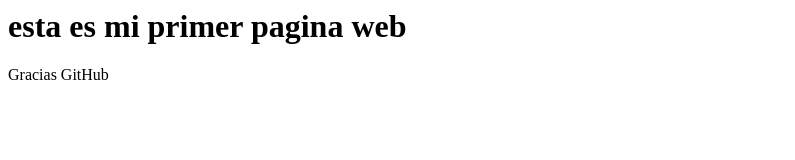
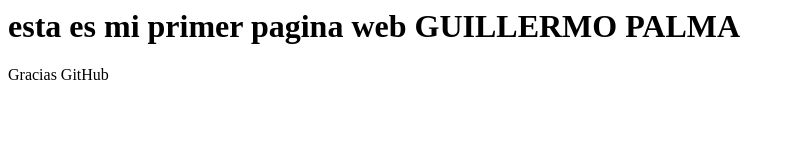
Before and after one commit to gpalma0412/cool, a plain HTML site: page index.html in a window 1280 px wide. Shown: the whole page, without its empty margins (0-795 px from the left). Drawn offline with Linux system fonts and the light colour scheme.

Commit message:
Actualización de Nombre en mensaje

```diff
--- a/index.html
+++ b/index.html
@@ -1,5 +1,5 @@
 <html>
-<h1> esta es mi primer pagina web </h1>
+<h1> esta es mi primer pagina web GUILLERMO PALMA </h1>
 
 Gracias GitHub
 
```
